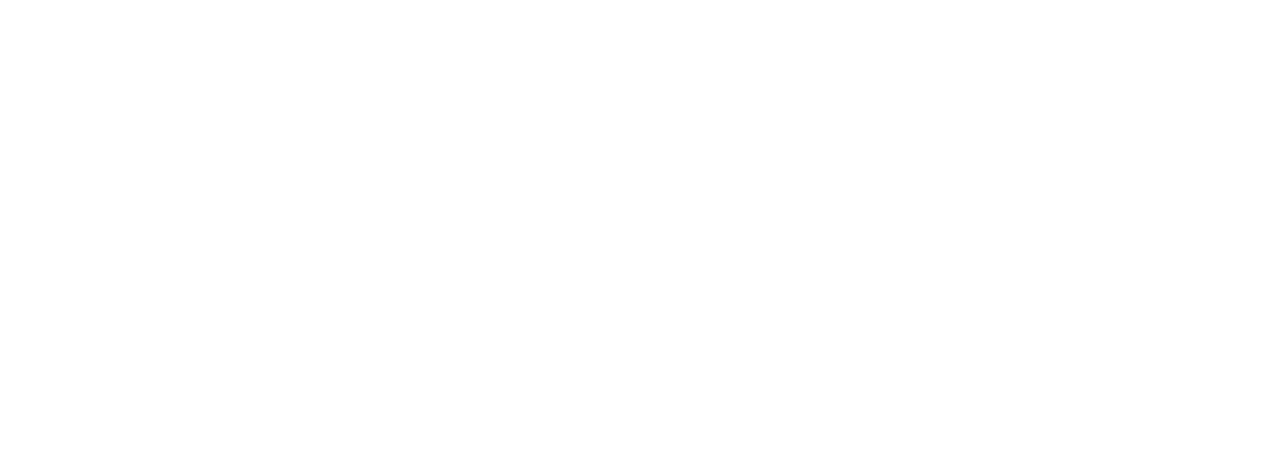
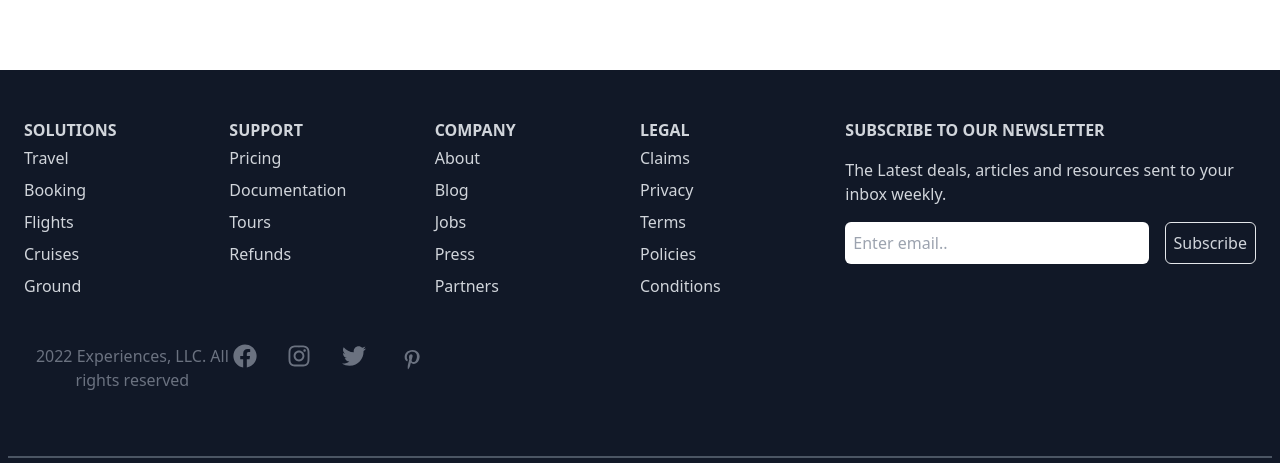
Before and after one commit to JarkovskyDev/Project-4, a React (Create React App) app: page / in a window 1280 px wide. Shown: the part 3134-3597 px from the top of the page. Before the commit the page ends 3108 px from the top, so only its background shows below. Built offline with nearby package versions, Linux system fonts and the light colour scheme.

Commit message:
almost finished

```diff
--- a/src/App.js
+++ b/src/App.js
@@ -4,6 +4,7 @@
 import Plan from "./components/Plan";
 import Rooms from "./components/Rooms";
 import ImageSlider from "./components/ImageSlider";
+import Footer from "./components/Footer";
 
 function App() {
   return (
@@ -14,6 +15,7 @@
       <Plan />
       <Rooms />
       <ImageSlider />
+      <Footer />
     </div>
   );
 }
--- /dev/null
+++ b/src/components/Footer.jsx
@@ -0,0 +1,71 @@
+import React from 'react'
+import {FaFacebook, FaInstagram, FaTwitter} from 'react-icons/fa'
+import {TiSocialPinterest} from 'react-icons/ti'
+
+const Footer = () => {
+  return (
+    <div className='w-full mt-24 bg-gray-900 text-gray-300 py-2 px-2'>
+        <div className='max-w-[1400px] mx-auto grid grid-cols-2 md:grid-cols-6 border-b-2 border-gray-600 py-8 px-4'>
+            <div>
+                <h6 className='font-bold uppercase pt-2'>Solutions</h6>
+                <ul>
+                    <li className='py-1'>Travel</li>
+                    <li className='py-1'>Booking</li>
+                    <li className='py-1'>Flights</li>
+                    <li className='py-1'>Cruises</li>
+                    <li className='py-1'>Ground</li>
+                </ul>
+            </div>
+            <div>
+                <h6 className='font-bold uppercase pt-2'>Support</h6>
+                <ul>
+                    <li className='py-1'>Pricing</li>
+                    <li className='py-1'>Documentation</li>
+                    <li className='py-1'>Tours</li>
+                    <li className='py-1'>Refunds</li>
+                </ul>
+            </div>
+            <div>
+                <h6 className='font-bold uppercase pt-2'>Company</h6>
+                <ul>
+                    <li className='py-1'>About</li>
+                    <li className='py-1'>Blog</li>
+                    <li className='py-1'>Jobs</li>
+                    <li className='py-1'>Press</li>
+                    <li className='py-1'>Partners</li>
+                </ul>
+            </div>
+            <div>
+                <h6 className='font-bold uppercase pt-2'>Legal</h6>
+                <ul>
+                    <li className='py-1'>Claims</li>
+                    <li className='py-1'>Privacy</li>
+                    <li className='py-1'>Terms</li>
+                    <li className='py-1'>Policies</li>
+                    <li className='py-1'>Conditions</li>
+                </ul>
+            </div>
+            <div className='col-span-2 py-8 md:pt-2'>
+                <p className='font-bold uppercase'>Subscribe to our newsletter</p>
+                <p className='py-4'>The Latest deals, articles and resources sent to your inbox weekly.</p>
+                <form className='flex flex-col sm:flex-row'>
+                    <input className='w-full p-2 mr-4 rounded-md mb-4' type="email" placeholder='Enter email..' />
+                    <button className='p-2 mb-4 rounded-md'>Subscribe</button>
+                </form>
+            </div>
+
+            <div className='flex flex-col max-w-[1400px] px-2 py-4 mx-auto justify-between sm:flex-row text-center text-gray-500'>
+                <p className='py-4'>2022 Experiences, LLC. All rights reserved</p>
+                <div className='flex justify-between sm:w-[300px] pt-4 text-2xl'>
+                    <FaFacebook />
+                    <FaInstagram />
+                    <FaTwitter />
+                    <TiSocialPinterest size={30}/>
+                </div>
+            </div>
+        </div>
+    </div>
+  )
+}
+
+export default Footer
```
